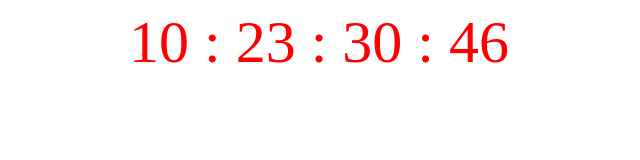
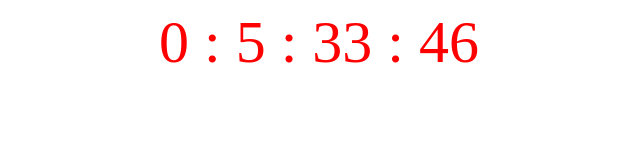
Before and after one commit to adminasim/birthdaycount, a plain HTML site: page index.html in a window 1280 px wide. Shown: the whole page, without its empty margins (321-961 px from the left). Drawn offline with Linux system fonts and the light colour scheme.

Commit message:
Update index.html

```diff
--- a/index.html
+++ b/index.html
@@ -17,7 +17,7 @@ p {
 
 <script>
 // Set the date we're counting down to
-var countDownDate = new Date("Jan 23, 2025 15:37:25").getTime();
+var countDownDate = new Date("Jan 12, 2025 21:40:25").getTime();
 
 // Update the count down every 1 second
 var x = setInterval(function() {
```
